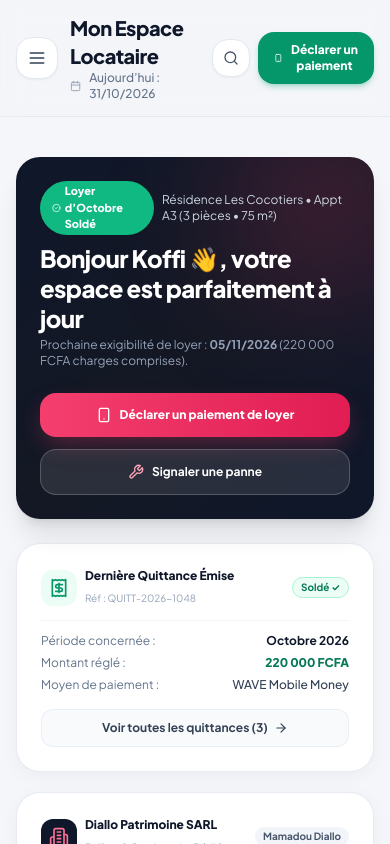
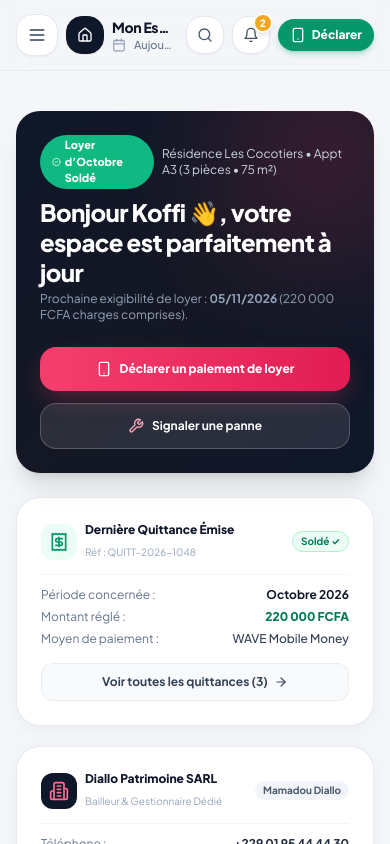
Before and after one commit to monroyoff/LOCAGESTION, a Next.js app: page /portal in a window 390 px wide. Shown: the top 844 px of the page. Built offline with nearby package versions, Linux system fonts and the light colour scheme.

Commit message:
feat(header): add Home button and universal notification bell with popover on mobile and desktop

```diff
--- a/src/components/layout/Header.tsx
+++ b/src/components/layout/Header.tsx
@@ -38,6 +38,62 @@ interface HeaderProps {
   onPortalTabChange?: (tab: 'accueil' | 'quittances' | 'bail' | 'solvabilite') => void;
 }
 
+export interface TenantNotification {
+  id: string;
+  title: string;
+  message: string;
+  time?: string;
+  timestamp?: string;
+  type: 'receipt_issued' | 'lease_available' | 'passport_ready' | 'incident_update';
+  read: boolean;
+  link: string;
+}
+
+const STORAGE_KEY_TENANT_NOTIFS = 'locagestion:tenant_notifications:v1';
+
+const SEED_TENANT_NOTIFS: TenantNotification[] = [
+  {
+    id: 't-notif-1',
+    title: 'Quittance officielle certifiée',
+    message: 'Votre loyer de Novembre 2026 (220 000 FCFA) a été validé. La quittance officielle UEMOA avec QR Code est disponible.',
+    time: 'Aujourd’hui',
+    timestamp: 'À l’instant',
+    type: 'receipt_issued',
+    read: false,
+    link: '/portal?tab=quittances',
+  },
+  {
+    id: 't-notif-2',
+    title: 'Bail d’habitation scellé & actif',
+    message: 'Contrat BAIL-2026 signé par le Cabinet Diallo Patrimoine. Logement : Résidence Les Cocotiers (Appt A3).',
+    time: 'Hier',
+    timestamp: 'Hier à 14:30',
+    type: 'lease_available',
+    read: false,
+    link: '/portal?tab=bail',
+  },
+  {
+    id: 't-notif-3',
+    title: 'Passeport Solvabilité certifié',
+    message: 'Votre score est de 96/100 (Excellente réputation certifiée pour vos démarches locatives).',
+    time: '01/11/2026',
+    timestamp: '01/11/2026',
+    type: 'passport_ready',
+    read: true,
+    link: '/portal?tab=solvabilite',
+  },
+  {
+    id: 't-notif-4',
+    title: 'Artisans mandatés pour réparations',
+    message: 'Le plombier et l’électricien agréés par votre bailleur sont enregistrés. Accédez à leurs coordonnées en cas de besoin.',
+    time: '28/10/2026',
+    timestamp: '28/10/2026',
+    type: 'incident_update',
+    read: true,
+    link: '/incidents',
+  },
+];
+
 export function Header({
   onToggleSidebar,
   onOpenQuickAction,
@@ -54,11 +110,28 @@ export function Header({
 
   // Notifications Bailleur
   const [notifications, setNotifications] = useState<LandlordNotification[]>([]);
+  // Notifications Locataire
+  const [tenantNotifs, setTenantNotifs] = useState<TenantNotification[]>(() => {
+    if (typeof window === 'undefined') return SEED_TENANT_NOTIFS;
+    try {
+      const stored = localStorage.getItem(STORAGE_KEY_TENANT_NOTIFS);
+      if (stored) return JSON.parse(stored);
+      localStorage.setItem(STORAGE_KEY_TENANT_NOTIFS, JSON.stringify(SEED_TENANT_NOTIFS));
+    } catch (e) {}
+    return SEED_TENANT_NOTIFS;
+  });
+
   const [isNotifOpen, setIsNotifOpen] = useState(false);
   const notifRef = useRef<HTMLDivElement | null>(null);
 
   const updateNotifications = () => {
     setNotifications(LeaseService.getLandlordNotifications());
+    if (typeof window !== 'undefined') {
+      try {
+        const stored = localStorage.getItem(STORAGE_KEY_TENANT_NOTIFS);
+        if (stored) setTenantNotifs(JSON.parse(stored));
+      } catch (e) {}
+    }
   };
 
   useEffect(() => {
@@ -85,11 +158,21 @@ export function Header({
     return () => document.removeEventListener('mousedown', handleClickOutside);
   }, [isNotifOpen]);
 
-  const unreadCount = notifications.filter((n) => !n.read).length;
+  const unreadCount = isLandlord
+    ? notifications.filter((n) => !n.read).length
+    : tenantNotifs.filter((n) => !n.read).length;
 
   const handleMarkAllRead = () => {
+    if (isLandlord) {
       LeaseService.markNotificationsAsRead();
       updateNotifications();
+    } else {
+      const updated = tenantNotifs.map((n) => ({ ...n, read: true }));
+      setTenantNotifs(updated);
+      if (typeof window !== 'undefined') {
+        localStorage.setItem(STORAGE_KEY_TENANT_NOTIFS, JSON.stringify(updated));
+      }
+    }
   };
 
   // Redirection immédiate vers la section Annonces & Visites (/listings)
@@ -120,23 +203,39 @@ export function Header({
   return (
     <>
       <header className="sticky top-0 z-30 bg-[#F4F6F9]/90 backdrop-blur-md px-4 sm:px-8 py-3.5 sm:py-4 border-b border-slate-200/80 flex items-center justify-between gap-3 sm:gap-4">
-        {/* Left: Mobile Menu & Space Badge / Title */}
-        <div className="flex items-center gap-3 min-w-0">
+        {/* Left: Mobile Menu & Accueil & Space Badge / Title */}
+        <div className="flex items-center gap-2 sm:gap-3 min-w-0">
           <button
             onClick={onToggleSidebar}
-            className="lg:hidden p-2.5 rounded-2xl bg-white border border-slate-200 text-slate-700 hover:text-slate-900 shadow-sm transition-colors cursor-pointer"
+            className="lg:hidden p-2.5 rounded-2xl bg-white border border-slate-200 text-slate-700 hover:text-slate-900 shadow-sm transition-colors cursor-pointer shrink-0"
             aria-label="Ouvrir le menu"
+            title="Menu principal"
           >
             <Menu className="w-5 h-5" />
           </button>
 
-          <div>
-            <div className="flex items-center gap-2">
-              <h1 className="text-xl sm:text-2xl font-black text-slate-900 tracking-tight">
+          {/* Bouton Accueil sur Mobile */}
+          <button
+            type="button"
+            onClick={() => router.push(isLandlord ? '/' : '/portal')}
+            className={`p-2.5 rounded-2xl border shadow-sm transition-all cursor-pointer shrink-0 flex items-center justify-center ${
+              (isLandlord && pathname === '/') || (isTenant && pathname === '/portal')
+                ? 'bg-slate-900 text-white border-slate-900 shadow-md'
+                : 'bg-white border-slate-200 text-slate-700 hover:text-brand-600 hover:border-brand-300'
+            }`}
+            aria-label="Accueil"
+            title="Retourner à l'accueil"
+          >
+            <Home className="w-4 h-4" />
+          </button>
+
+          <div className="min-w-0">
+            <div className="flex items-center gap-2 min-w-0">
+              <h1 className="text-sm sm:text-2xl font-black text-slate-900 tracking-tight truncate">
                 {isLandlord ? 'Tableau de bord' : 'Mon Espace Locataire'}
               </h1>
               <span
-                className={`hidden sm:inline-flex items-center gap-1 px-2.5 py-0.5 rounded-full text-[10px] font-black border ${
+                className={`hidden sm:inline-flex items-center gap-1 px-2.5 py-0.5 rounded-full text-[10px] font-black border shrink-0 ${
                   isLandlord
                     ? 'bg-brand-50 text-brand-600 border-brand-200'
                     : 'bg-emerald-50 text-emerald-700 border-emerald-200'
@@ -147,9 +246,9 @@ export function Header({
               </span>
             </div>
 
-            <div className="flex items-center gap-2 text-xs text-slate-500 font-medium">
-              <Calendar className="w-3.5 h-3.5 text-slate-400" />
-              <span>Aujourd’hui : {todayFormatted}</span>
+            <div className="flex items-center gap-2 text-[11px] sm:text-xs text-slate-500 font-medium">
+              <Calendar className="w-3.5 h-3.5 text-slate-400 shrink-0" />
+              <span className="truncate">Aujourd’hui : {todayFormatted}</span>
             </div>
           </div>
         </div>
@@ -180,30 +279,26 @@ export function Header({
         </div>
 
         {/* Right: Space-Specific Action Buttons */}
-        <div className="flex items-center gap-2 sm:gap-3">
+        <div className="flex items-center gap-2 sm:gap-3 shrink-0">
           {/* Mobile Search Button */}
           <button
             type="button"
             onClick={handleOpenSearch}
-            className="md:hidden p-2.5 rounded-2xl bg-white border border-slate-200 text-slate-700 hover:text-brand-600 shadow-sm transition-colors cursor-pointer"
+            className="md:hidden p-2.5 rounded-2xl bg-white border border-slate-200 text-slate-700 hover:text-brand-600 shadow-sm transition-colors cursor-pointer shrink-0"
             aria-label="Aller à la section Annonces & Visites"
+            title="Rechercher"
           >
             <Search className="w-4 h-4 text-slate-600" />
           </button>
 
-          {/* ============================================================== */}
-          {/* ACTIONS STRICTEMENT RÉSERVÉES AU BAILLEUR                      */}
-          {/* ============================================================== */}
-          {isLandlord && (
-            <>
-              {/* Cloche de Notifications Bailleur (En direct + Email) */}
-              <div className="relative" ref={notifRef}>
+          {/* Cloche de Notifications Universelle (Bailleur & Locataire) */}
+          <div className="relative shrink-0" ref={notifRef}>
             <button
               type="button"
               onClick={() => setIsNotifOpen(!isNotifOpen)}
               className="p-2.5 rounded-2xl bg-white border border-slate-200 text-slate-700 hover:text-brand-600 hover:border-brand-300 shadow-sm transition-colors cursor-pointer relative"
-                  aria-label="Notifications du Bailleur"
-                  title="Notifications & Alertes de signature"
+              aria-label={isLandlord ? 'Notifications Bailleur' : 'Mes Notifications Résident'}
+              title={isLandlord ? 'Notifications Bailleur' : 'Mes Notifications Résident'}
             >
               <Bell className="w-4 h-4 text-slate-600" />
               {unreadCount > 0 && (
@@ -213,13 +308,15 @@ export function Header({
               )}
             </button>
 
-                {/* Popover des Notifications */}
+            {/* Popover des Notifications Universel */}
             {isNotifOpen && (
-                  <div className="absolute right-0 mt-2 w-80 sm:w-96 bg-white rounded-3xl shadow-2xl border border-slate-200 z-50 overflow-hidden animate-in fade-in slide-in-from-top-2 duration-150">
+              <div className="fixed sm:absolute top-16 sm:top-full right-2 sm:right-0 mt-2 w-[calc(100vw-1rem)] sm:w-96 max-w-sm bg-white rounded-3xl shadow-2xl border border-slate-200 z-50 overflow-hidden animate-in fade-in slide-in-from-top-2 duration-150">
                 <div className="p-4 bg-slate-900 text-white flex items-center justify-between">
                   <div className="flex items-center gap-2">
                     <Bell className="w-4 h-4 text-amber-400" />
-                        <span className="text-xs font-black tracking-tight">Notifications Bailleur</span>
+                    <span className="text-xs font-black tracking-tight">
+                      {isLandlord ? 'Notifications Bailleur' : 'Mes Notifications Résident'}
+                    </span>
                     {unreadCount > 0 && (
                       <span className="text-[10px] font-black px-2 py-0.2 rounded-full bg-amber-500 text-white">
                         {unreadCount} nouv.
@@ -238,7 +335,8 @@ export function Header({
                 </div>
 
                 <div className="max-h-80 overflow-y-auto divide-y divide-slate-100 p-1">
-                      {notifications.length === 0 ? (
+                  {isLandlord ? (
+                    notifications.length === 0 ? (
                       <div className="p-6 text-center text-slate-400 text-xs">
                         <CheckCircle2 className="w-8 h-8 text-slate-300 mx-auto mb-2 opacity-50" />
                         <span>Aucune notification récente</span>
@@ -275,16 +373,6 @@ export function Header({
                               <span className="text-[10px] font-bold text-amber-800 bg-amber-100/80 px-2 py-0.5 rounded-md flex items-center gap-1">
                                 <Wrench className="w-3 h-3 text-amber-600" />
                                 <span>{n.photos.length} photo{n.photos.length > 1 ? 's' : ''} constatée{n.photos.length > 1 ? 's' : ''}</span>
-                                </span>
-                              </div>
-                            )}
-
-                            {/* Badge Email Envoyé */}
-                            {n.emailSentTo && (
-                              <div className="flex items-center gap-1.5 pt-1 text-[10px] text-sky-700 bg-sky-50 px-2.5 py-1 rounded-xl border border-sky-100">
-                                <Mail className="w-3 h-3 text-sky-600 shrink-0" />
-                                <span>
-                                  Alerte & copie envoyées par email à <strong>{n.emailSentTo}</strong>
                               </span>
                             </div>
                           )}
@@ -334,12 +422,64 @@ export function Header({
                           </div>
                         </div>
                       ))
+                    )
+                  ) : (
+                    tenantNotifs.length === 0 ? (
+                      <div className="p-6 text-center text-slate-400 text-xs">
+                        <CheckCircle2 className="w-8 h-8 text-slate-300 mx-auto mb-2 opacity-50" />
+                        <span>Aucune notification pour le moment</span>
+                      </div>
+                    ) : (
+                      tenantNotifs.map((n) => (
+                        <div
+                          key={n.id}
+                          className={`p-3.5 rounded-2xl transition-colors space-y-1.5 ${
+                            !n.read
+                              ? 'bg-emerald-50/70 border border-emerald-200/80'
+                              : 'hover:bg-slate-50'
+                          }`}
+                        >
+                          <div className="flex items-center justify-between">
+                            <span className="text-xs font-black text-slate-900 flex items-center gap-1.5">
+                              <span
+                                className={`w-2 h-2 rounded-full shrink-0 ${
+                                  !n.read ? 'bg-emerald-500 animate-pulse' : 'bg-slate-300'
+                                }`}
+                              />
+                              {n.title}
+                            </span>
+                            <span className="text-[10px] text-slate-400 font-medium">{n.time}</span>
+                          </div>
+
+                          <p className="text-xs text-slate-600 leading-snug">{n.message}</p>
+
+                          <div className="pt-1 flex items-center justify-end">
+                            <button
+                              type="button"
+                              onClick={() => {
+                                setIsNotifOpen(false);
+                                router.push(n.link);
+                              }}
+                              className="text-xs font-bold text-emerald-600 hover:text-emerald-700 flex items-center gap-1 cursor-pointer"
+                            >
+                              <span>Consulter</span>
+                              <ExternalLink className="w-3 h-3" />
+                            </button>
+                          </div>
+                        </div>
+                      ))
+                    )
                   )}
                 </div>
               </div>
             )}
           </div>
 
+          {/* ============================================================== */}
+          {/* ACTIONS STRICTEMENT RÉSERVÉES AU BAILLEUR                      */}
+          {/* ============================================================== */}
+          {isLandlord && (
+            <>
               <button
                 type="button"
                 onClick={() => {
@@ -358,7 +498,7 @@ export function Header({
               <button
                 type="button"
                 onClick={() => router.push('/leases/new')}
-                className="inline-flex items-center gap-1.5 px-4 py-2.5 rounded-2xl bg-gradient-to-r from-brand-500 to-brand-600 hover:from-brand-600 hover:to-brand-700 text-white text-xs font-extrabold shadow-pink-glow active:scale-95 transition-all cursor-pointer"
+                className="inline-flex items-center gap-1.5 px-3.5 sm:px-4 py-2 sm:py-2.5 rounded-2xl bg-gradient-to-r from-brand-500 to-brand-600 hover:from-brand-600 hover:to-brand-700 text-white text-xs font-extrabold shadow-pink-glow active:scale-95 transition-all cursor-pointer shrink-0"
               >
                 <Plus className="w-4 h-4 stroke-[3]" />
                 <span>Nouveau bail</span>
@@ -380,10 +520,12 @@ export function Header({
                     router.push('/portal?action=declare_payment');
                   }
                 }}
-                className="inline-flex items-center gap-2 px-4 py-2.5 rounded-2xl bg-emerald-600 hover:bg-emerald-700 text-white text-xs font-black shadow-md shadow-emerald-600/25 active:scale-95 transition-all cursor-pointer"
+                className="inline-flex items-center gap-1.5 sm:gap-2 px-3 sm:px-4 py-2 sm:py-2.5 rounded-2xl bg-emerald-600 hover:bg-emerald-700 text-white text-xs font-black shadow-md shadow-emerald-600/25 active:scale-95 transition-all cursor-pointer shrink-0"
               >
                 <Smartphone className="w-4 h-4" />
-                <span>Déclarer un paiement</span>
+                <span>
+                  Déclarer<span className="hidden sm:inline"> un paiement</span>
+                </span>
               </button>
 
               <button
```
Lines whose indentation alone changed are shown as unchanged.
